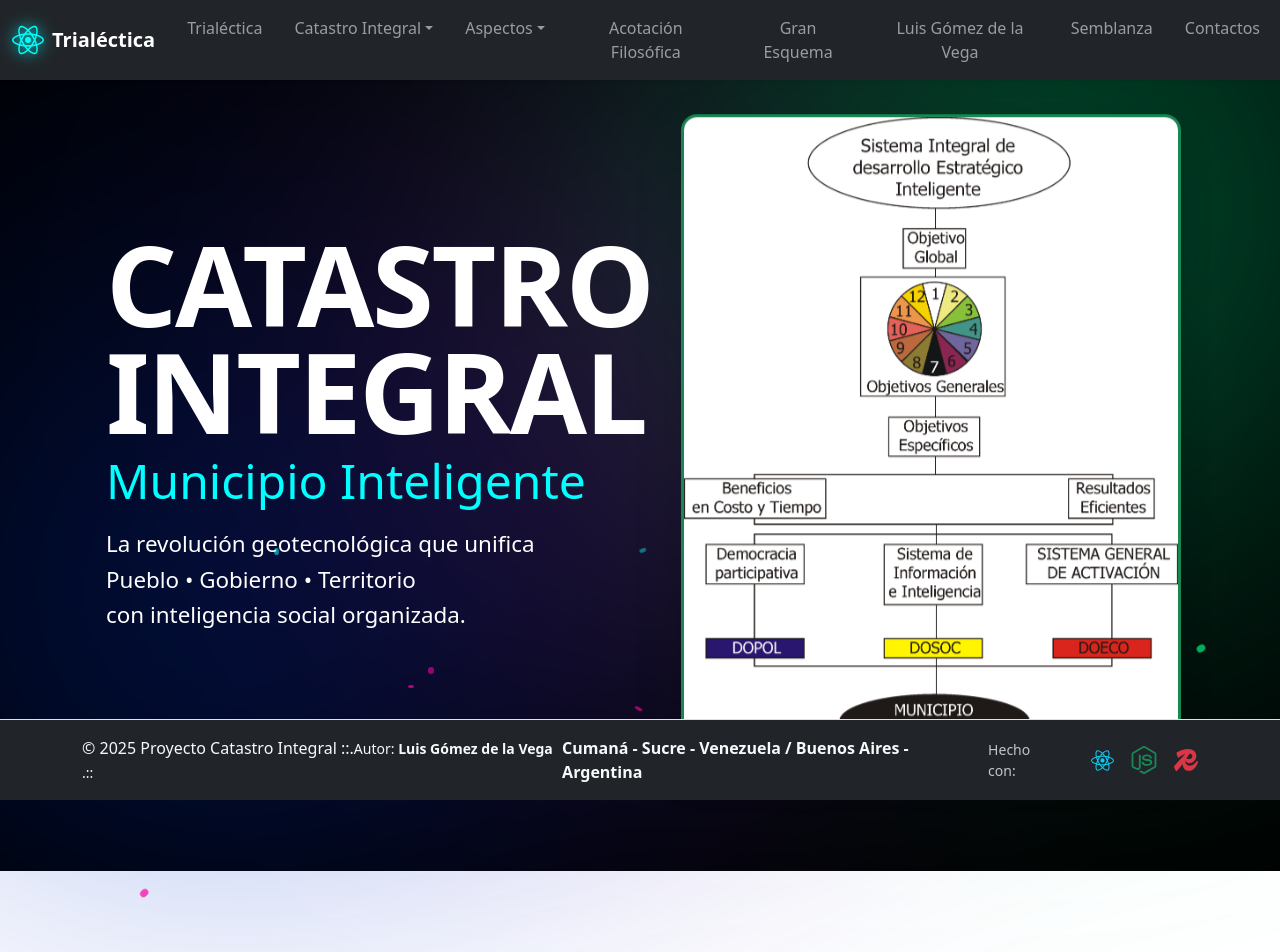
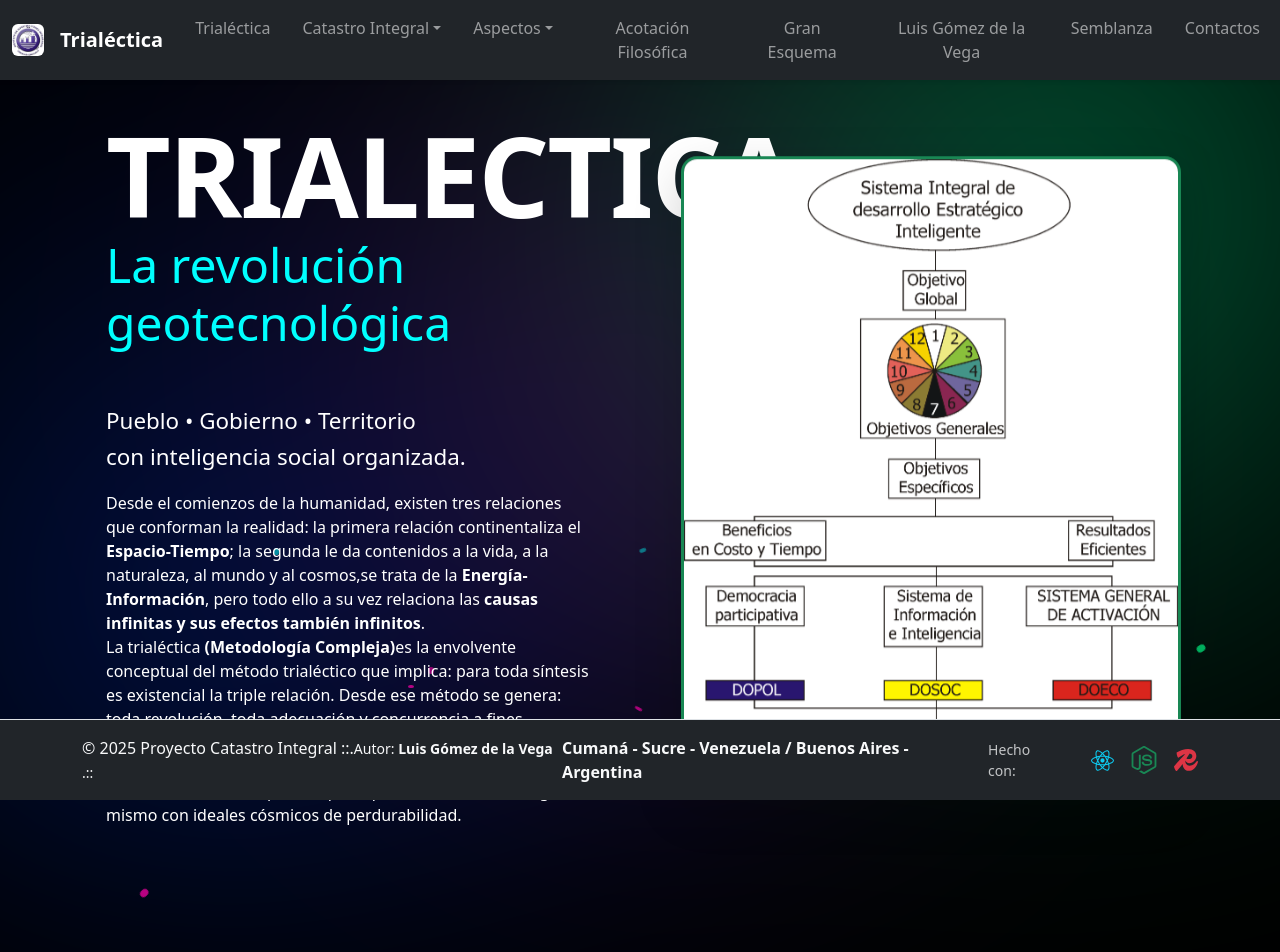
Before and after one commit to moleculax/Trialectica, a React (Vite) app: page / in a window 1280 px wide. Shown: the top 952 px of the page. Before the commit the page ends 871 px from the top, so only its background shows below. Built offline with nearby package versions, Linux system fonts and the light colour scheme; the HTML template or start-up script is replaced by a standard one.

Commit message:
actualizacion

```diff
--- a/src/component/HomeTrialectica.jsx
+++ b/src/component/HomeTrialectica.jsx
@@ -77,14 +77,14 @@ export default function HomeTrialectica() {
                                     letterSpacing: "-0.02em",
                                 }}
                             >
-                                CATASTRO<br />INTEGRAL
+                               TRIALECTICA
                             </h1>
 
                             <h2
                                 className="fw-light mb-3 text-cyan"
                                 style={{ fontSize: "clamp(1.5rem, 5.5vw, 3rem)" }}
                             >
-                                Municipio Inteligente
+                                La revolución geotecnológica
                             </h2>
 
                             <p
@@ -94,9 +94,21 @@ export default function HomeTrialectica() {
                                     lineHeight: "1.6",
                                 }}
                             >
-                                La revolución geotecnológica que unifica<br />
+                               <br />
                                 <strong>Pueblo • Gobierno • Territorio</strong><br />
                                 con inteligencia social organizada.
+                            </p>
+                            <p>
+                            Desde el comienzos de la humanidad, existen tres relaciones que conforman la realidad:
+                            la primera relación continentaliza el<strong> Espacio-Tiempo</strong>; la segunda le da contenidos a la vida,
+                            a la naturaleza, al mundo y al cosmos,se trata de la <strong>Energía-Información</strong>, pero todo ello a
+                            su vez relaciona las <strong> causas infinitas y sus efectos también infinitos</strong>.
+                                <br/> La trialéctica <strong>(Metodología Compleja)</strong>
+                            es la envolvente conceptual del método trialéctico que implica: para toda síntesis es existencial
+                            la triple relación. Desde ese método se genera: toda revolución, toda adecuación y concurrencia a fines,
+                            objetivos y metas, sean estrictamente sociales, políticas o económicas. La trialéctica
+                            es el fluido real que invita a la calidad de la vida en nuestro planeta para que la raza humana
+                            salga del mismo con ideales cósmicos de perdurabilidad.
                             </p>
                         </div>
                     </div>
--- a/src/component/Navbar.jsx
+++ b/src/component/Navbar.jsx
@@ -12,11 +12,15 @@ export default function Navbar() {
 
                 {/* Brand con ícono de React */}
                 <NavLink className="navbar-brand fw-bold d-flex align-items-center gap-2 me-4" to="/">
-                    <SiReact
-                        size={32}
-                        className="text-cyan"
-                        style={{ filter: "drop-shadow(0 0 8px #00ffff)" }}
-                    />
+                    <img   src="/image/iii.gif"
+                           alt="Logo"
+                           className="me-2 rounded"
+                           style={{ width: "32px", height: "32px" }}/>
+                    {/*<SiReact*/}
+                    {/*    size={32}*/}
+                    {/*    className="text-cyan"*/}
+                    {/*    style={{ filter: "drop-shadow(0 0 8px #00ffff)" }}*/}
+                    {/*/>*/}
                     <span className="text-white">Trialéctica</span>
                 </NavLink>
 
```
Also changed, not shown: public/image/iii.gif (added), public/image/vmundo.gif (added).
